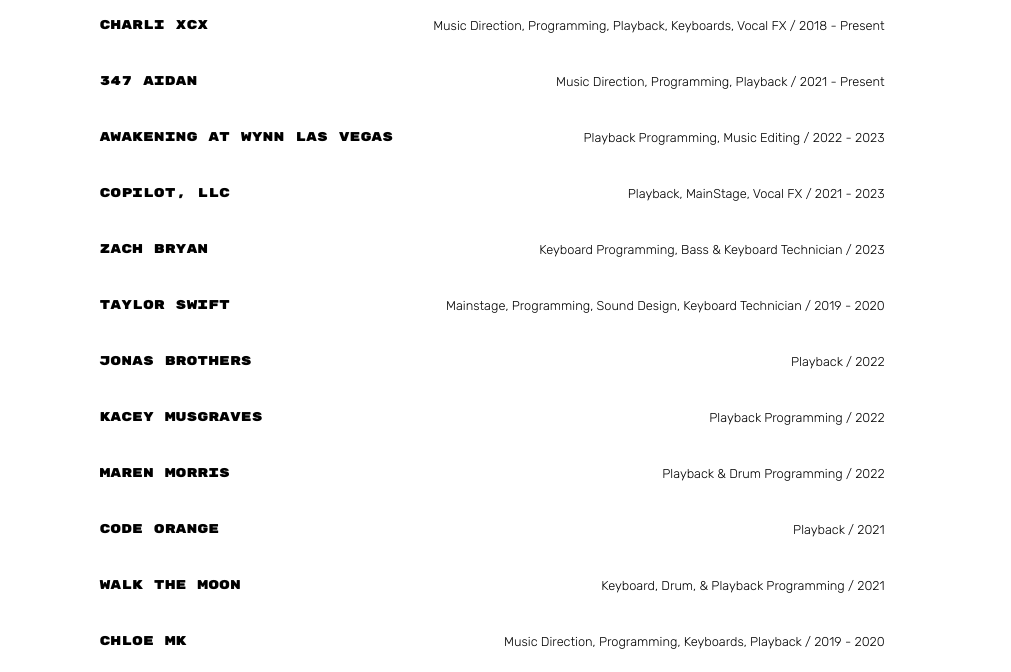
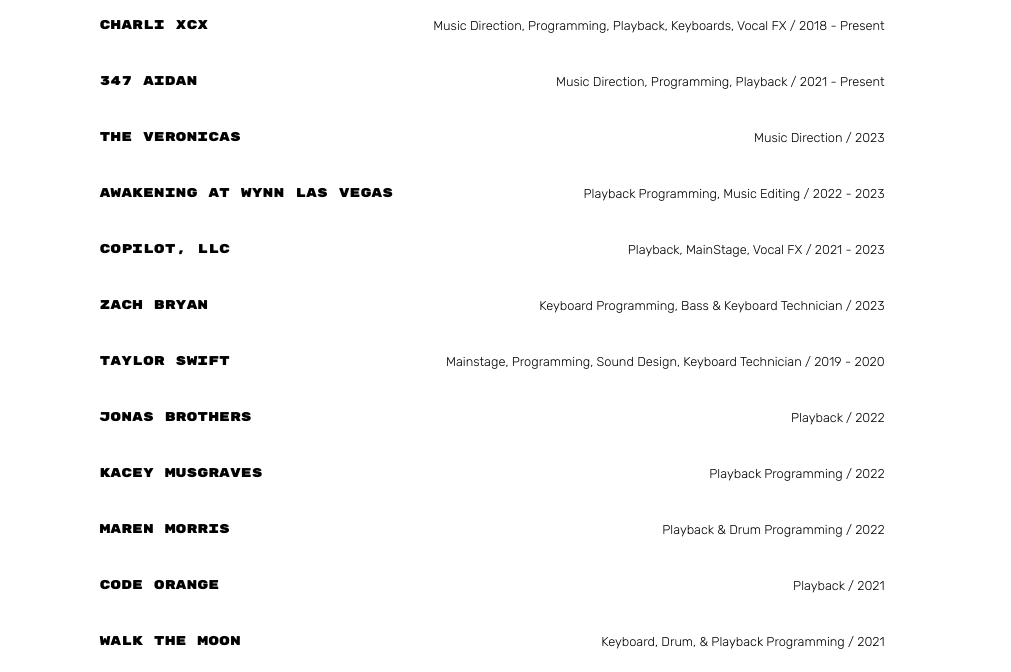
Before and after one commit to mitchschneider88/mitchschneider88.github.io, a plain HTML site: page index.html in a window 1280 px wide. Both pictures are taken after a click on the button "cLients". Shown: the part 128-800 px from the top of the page, without its empty margins (148-1159 px from the left). Drawn offline with Linux system fonts and the light colour scheme.

Commit message:
veronicas

```diff
--- a/index.html
+++ b/index.html
@@ -26,6 +26,8 @@
             <p id="charli">Music Direction, Programming, Playback, Keyboards, Vocal FX / 2018 - Present</p>
             <h3>347 Aidan</h3>
             <p id="aidan">Music Direction, Programming, Playback / 2021 - Present</p>
+            <h3>The Veronicas</h3>
+            <p id="veronicas">Music Direction / 2023</p>
             <h3>Awakening at Wynn Las Vegas</h3>
             <p id="awakening">Playback Programming, Music Editing / 2022 - 2023</p>
             <h3>CoPilot, LLC</h3>
```
